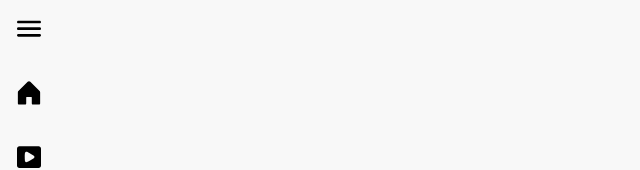
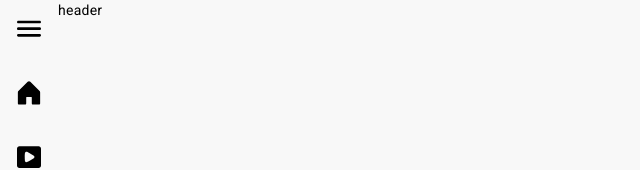
Before and after one commit to Stealr/IfBest, a React (Vite) app in the folder frontend/: page / in a window 1280 px wide. Shown: the top 170 px of the page, without its empty margins (0-640 px from the left). Built offline with nearby package versions, Linux system fonts and the light colour scheme.

Commit message:
[fix] разборка последствий rebase

```diff
--- a/frontend/src/react/app/App.jsx
+++ b/frontend/src/react/app/App.jsx
@@ -1,12 +1,10 @@
 import { RouterProvider } from 'react-router-dom';
 import Provider from './Provider.jsx';
 import { router } from './router.jsx';
-import SideBar from '@components/ui/SideBar/SideBar';
 
 function App() {
   return (
     <Provider>
-      <SideBar />
       <RouterProvider router={router} />
     </Provider>
   );
--- a/frontend/src/react/components/containers/Layout/Layout.jsx
+++ b/frontend/src/react/components/containers/Layout/Layout.jsx
@@ -1,7 +1,7 @@
 import { Outlet } from 'react-router-dom';
 
 // import Header from '@components/ui/Header/Header';
-// import AsideBar from '@components/ui/AsideBar/AsideBar';
+import SideBar from '@components/ui/SideBar/SideBar';
 // import ScrollToTop from '@helpers/ScrollToTop/ScrollToTop.jsx';
 
 const Layout = () => {
@@ -9,7 +9,12 @@ const Layout = () => {
         <>
             {/* <Header /> */}
             {/* <ScrollToTop /> */}
-      <main className='main'>
+            {/* это заменить потом */}
+            <div className="Header" style={{ gridArea: 'header' }}>
+                header
+            </div>
+            <SideBar />
+            <main className="content">
                 <Outlet />
             </main>
             {/* <Footer /> */}
--- a/frontend/src/react/components/ui/SideBar/side_bar.scss
+++ b/frontend/src/react/components/ui/SideBar/side_bar.scss
@@ -2,6 +2,7 @@
 
 .sidebar {
   width: $sidebar;
+  grid-area: sidebar;
   height: 100vh;
   background-color: #F8F8F8;
   padding: 1.7rem 0;
```
Lines whose indentation alone changed are shown as unchanged.
